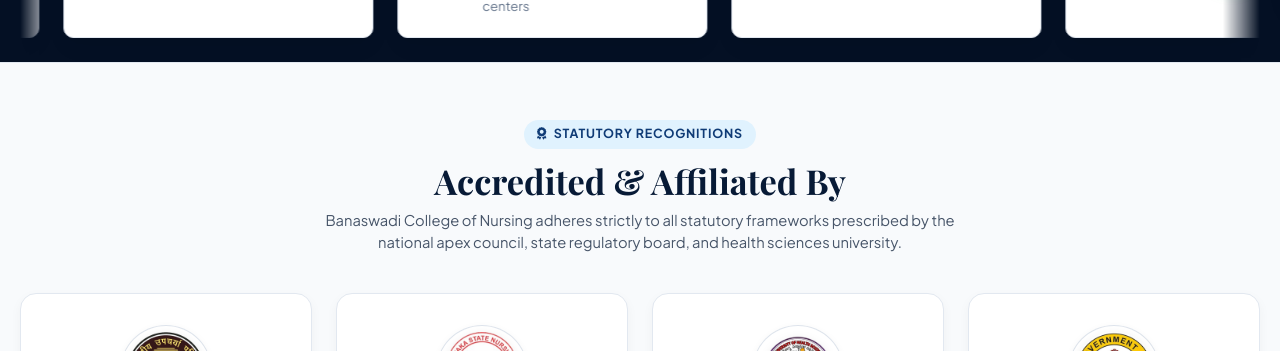
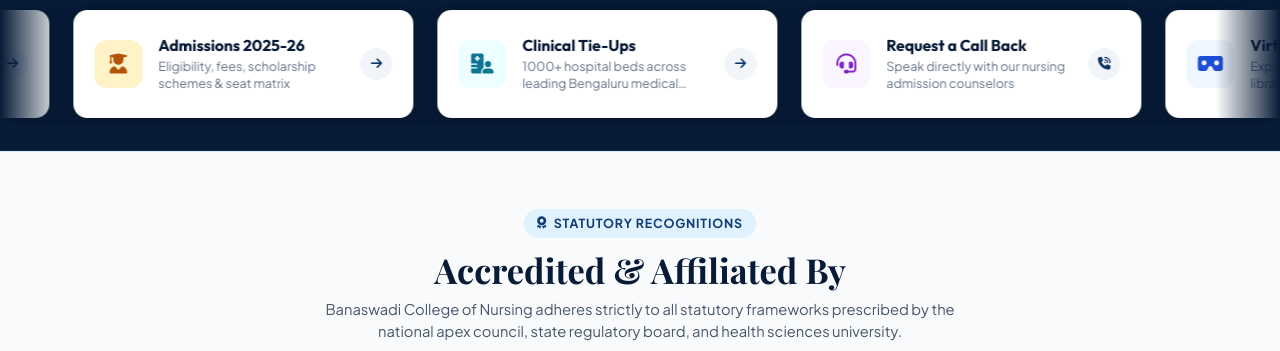
Before and after one commit to kapildevbarman21/Banaswadi-College-of-Nursing, a plain HTML site: page index.html in a window 1280 px wide. Shown: the part 791-1142 px from the top of the page. Drawn offline with nearby package versions, Linux system fonts and the light colour scheme; a web font is replaced by a local one.

Commit message:
Perfect Infinite Quick Actions Slider: full-bleed midnight gold strip, 340px elevated cards with arrow buttons and seamless speedOnHover=20

```diff
--- a/assets/css/style.css
+++ b/assets/css/style.css
@@ -681,7 +681,7 @@ button, input, select, textarea {
 
 .carousel-dots {
   position: absolute;
-  bottom: 4.8rem;
+  bottom: 2rem;
   left: 50%;
   transform: translateX(-50%);
   display: flex;
@@ -703,20 +703,26 @@ button, input, select, textarea {
   background: var(--med-green);
 }
 
-/* Floating Quick Action Cards (Infinite Slider with Speed-on-Hover) */
-.hero-quick-actions-bar {
+/* ==========================================================================
+   INFINITE QUICK ACTIONS SLIDER (speedOnHover=20, gap=24)
+   ========================================================================== */
+.quick-actions-slider-section {
   position: relative;
-  margin-top: -4.5rem;
-  z-index: 20;
+  background: #071a36;
+  border-top: 2.5px solid #e5b73b;
+  border-bottom: 1px solid #0d2b59;
+  padding: 1.65rem 0;
+  overflow: hidden;
+  z-index: 15;
 }
 
 .infinite-slider {
   position: relative;
   width: 100%;
   overflow: hidden;
-  padding: 10px 0 24px 0;
-  mask-image: linear-gradient(to right, transparent, black 3%, black 97%, transparent);
-  -webkit-mask-image: linear-gradient(to right, transparent, black 3%, black 97%, transparent);
+  padding: 6px 0;
+  mask-image: linear-gradient(to right, transparent 0%, black 5%, black 95%, transparent 100%);
+  -webkit-mask-image: linear-gradient(to right, transparent 0%, black 5%, black 95%, transparent 100%);
 }
 
 .infinite-slider-track {
@@ -724,60 +730,133 @@ button, input, select, textarea {
   gap: 24px;
   width: max-content;
   will-change: transform;
+  align-items: center;
 }
 
 .quick-action-card {
-  flex: 0 0 310px;
-  width: 310px;
+  flex: 0 0 340px;
+  width: 340px;
+  height: 108px;
   background: #ffffff;
-  border-radius: var(--radius-md);
-  padding: 1.35rem 1.25rem;
-  box-shadow: 0 10px 25px -5px rgba(0, 0, 0, 0.08), 0 8px 10px -6px rgba(0, 0, 0, 0.04);
-  border: 1px solid var(--border-light);
-  display: flex;
-  align-items: flex-start;
+  border-radius: 14px;
+  padding: 1.15rem 1.25rem;
+  box-shadow: 0 8px 24px rgba(0, 0, 0, 0.22);
+  border: 1px solid rgba(255, 255, 255, 0.8);
+  display: flex;
+  align-items: center;
   gap: 1rem;
-  transition: transform 0.25s ease, box-shadow 0.25s ease, border-color 0.25s ease;
+  transition: transform 0.25s cubic-bezier(0.16, 1, 0.3, 1), box-shadow 0.25s ease, border-color 0.25s ease;
   text-decoration: none;
   cursor: pointer;
   user-select: none;
+  position: relative;
+  overflow: hidden;
+}
+
+.quick-action-card::before {
+  content: '';
+  position: absolute;
+  top: 0;
+  left: 0;
+  bottom: 0;
+  width: 4px;
+  background: #0d3268;
+  opacity: 0;
+  transition: opacity 0.25s ease;
 }
 
 .quick-action-card:hover {
-  transform: translateY(-6px);
-  box-shadow: 0 20px 35px rgba(0, 0, 0, 0.12);
-  border-color: #0d3268;
+  transform: translateY(-4px);
+  box-shadow: 0 16px 32px rgba(0, 0, 0, 0.32);
+  border-color: #e5b73b;
+}
+
+.quick-action-card:hover::before {
+  opacity: 1;
 }
 
 .action-icon-circle {
   width: 48px;
   height: 48px;
-  border-radius: var(--radius-md);
-  background: var(--med-green-light);
-  color: var(--med-green);
+  border-radius: 12px;
   display: flex;
   align-items: center;
   justify-content: center;
   font-size: 1.25rem;
   flex-shrink: 0;
-  transition: all var(--transition-fast);
+  transition: transform 0.25s ease;
 }
 
 .quick-action-card:hover .action-icon-circle {
-  background: var(--med-green);
-  color: #ffffff;
+  transform: scale(1.08);
+}
+
+.action-icon-blue {
+  background: #eff6ff;
+  color: #1d4ed8;
+}
+
+.action-icon-gold {
+  background: #fef3c7;
+  color: #b45309;
+}
+
+.action-icon-cyan {
+  background: #ecfeff;
+  color: #0e7490;
+}
+
+.action-icon-purple {
+  background: #faf5ff;
+  color: #7e22ce;
+}
+
+.action-meta {
+  flex: 1;
+  min-width: 0;
 }
 
 .action-meta h4 {
-  font-size: 1.05rem;
-  color: var(--primary-navy);
-  margin-bottom: 0.25rem;
+  font-family: 'Outfit', sans-serif;
+  font-size: 0.98rem;
+  font-weight: 700;
+  color: #071a36;
+  margin-bottom: 0.2rem;
+  line-height: 1.2;
+  white-space: nowrap;
+  overflow: hidden;
+  text-overflow: ellipsis;
 }
 
 .action-meta p {
-  font-size: 0.8125rem;
-  color: var(--text-light);
-  line-height: 1.4;
+  font-size: 0.78rem;
+  color: #64748b;
+  line-height: 1.35;
+  display: -webkit-box;
+  -webkit-line-clamp: 2;
+  -webkit-box-orient: vertical;
+  overflow: hidden;
+  margin: 0;
+}
+
+.action-arrow {
+  width: 32px;
+  height: 32px;
+  border-radius: 50%;
+  background: #f1f5f9;
+  color: #0d3268;
+  display: flex;
+  align-items: center;
+  justify-content: center;
+  font-size: 0.8rem;
+  flex-shrink: 0;
+  transition: all 0.25s ease;
+}
+
+.quick-action-card:hover .action-arrow {
+  background: #0d3268;
+  color: #ffffff;
+  transform: translateX(3px);
 }
 
 /* ==========================================================================
@@ -2324,16 +2403,15 @@ html, body {
     bottom: 1.25rem !important;
   }
 
-  /* 4. Quick Actions Bar on Mobile */
-  .hero-quick-actions-bar {
-    margin-top: 1.5rem !important;
-    padding: 0 0.5rem !important;
+  /* 4. Quick Actions Slider on Mobile */
+  .quick-actions-slider-section {
+    padding: 1.25rem 0 !important;
   }
 
   .infinite-slider {
-    padding: 8px 0 16px 0 !important;
-    mask-image: linear-gradient(to right, transparent, black 2%, black 98%, transparent) !important;
-    -webkit-mask-image: linear-gradient(to right, transparent, black 2%, black 98%, transparent) !important;
+    padding: 4px 0 !important;
+    mask-image: linear-gradient(to right, transparent 0%, black 2%, black 98%, transparent 100%) !important;
+    -webkit-mask-image: linear-gradient(to right, transparent 0%, black 2%, black 98%, transparent 100%) !important;
   }
 
   .infinite-slider-track {
@@ -2341,9 +2419,30 @@ html, body {
   }
 
   .quick-action-card {
-    flex: 0 0 280px !important;
-    width: 280px !important;
-    padding: 1.15rem 1rem !important;
+    flex: 0 0 295px !important;
+    width: 295px !important;
+    height: 98px !important;
+    padding: 0.95rem 1rem !important;
+  }
+
+  .action-icon-circle {
+    width: 42px !important;
+    height: 42px !important;
+    font-size: 1.1rem !important;
+  }
+
+  .action-meta h4 {
+    font-size: 0.92rem !important;
+  }
+
+  .action-meta p {
+    font-size: 0.74rem !important;
+  }
+
+  .action-arrow {
+    width: 28px !important;
+    height: 28px !important;
+    font-size: 0.75rem !important;
   }
 
   /* 5. Sections & Grids on Mobile */
--- a/index.html
+++ b/index.html
@@ -259,55 +259,67 @@
         <div class="dot"></div>
       </div>
     </div>
+  </section>
 
-    <!-- Floating Quick Actions Bar (Infinite Slider with Hover Speed) -->
-    <div class="hero-quick-actions-bar">
-      <div class="container">
+  <!-- ==========================================================================
+       INFINITE QUICK ACTIONS SLIDER (speedOnHover=20, gap=24)
+       ========================================================================== -->
+  <section class="quick-actions-slider-section">
     <div class="infinite-slider" data-speed="42" data-speed-hover="14" data-gap="24">
       <div class="infinite-slider-track">
         <!-- 1. Virtual Campus Tour -->
         <a href="campus-life.html#infrastructure" class="quick-action-card">
-              <div class="action-icon-circle">
+          <div class="action-icon-circle action-icon-blue">
             <i class="fa-solid fa-vr-cardboard"></i>
           </div>
           <div class="action-meta">
             <h4>Virtual Campus Tour</h4>
             <p>Explore high-tech labs, Helinet library &amp; campus facilities</p>
           </div>
+          <div class="action-arrow">
+            <i class="fa-solid fa-arrow-right"></i>
+          </div>
         </a>
 
         <!-- 2. Admissions 2025-26 -->
         <a href="admissions.html" class="quick-action-card">
-              <div class="action-icon-circle" style="background:#fef3c7; color:#d97706;">
+          <div class="action-icon-circle action-icon-gold">
             <i class="fa-solid fa-user-graduate"></i>
           </div>
           <div class="action-meta">
             <h4>Admissions 2025-26</h4>
             <p>Eligibility, fees, scholarship schemes &amp; seat matrix</p>
           </div>
+          <div class="action-arrow">
+            <i class="fa-solid fa-arrow-right"></i>
+          </div>
         </a>
 
         <!-- 3. Clinical Tie-Ups -->
         <a href="clinical-training.html" class="quick-action-card">
-              <div class="action-icon-circle" style="background:#e0f2fe; color:#0284c7;">
+          <div class="action-icon-circle action-icon-cyan">
             <i class="fa-solid fa-hospital-user"></i>
           </div>
           <div class="action-meta">
             <h4>Clinical Tie-Ups</h4>
             <p>1000+ hospital beds across leading Bengaluru medical centers</p>
           </div>
+          <div class="action-arrow">
+            <i class="fa-solid fa-arrow-right"></i>
+          </div>
         </a>
 
         <!-- 4. Request a Call Back -->
         <div class="quick-action-card" data-open-modal="callbackModal">
-              <div class="action-icon-circle" style="background:#f3e8ff; color:#9333ea;">
+          <div class="action-icon-circle action-icon-purple">
             <i class="fa-solid fa-headset"></i>
           </div>
           <div class="action-meta">
             <h4>Request a Call Back</h4>
             <p>Speak directly with our nursing admission counselors</p>
           </div>
-            </div>
+          <div class="action-arrow">
+            <i class="fa-solid fa-phone-volume"></i>
           </div>
         </div>
       </div>
```
Lines whose indentation alone changed are shown as unchanged.
